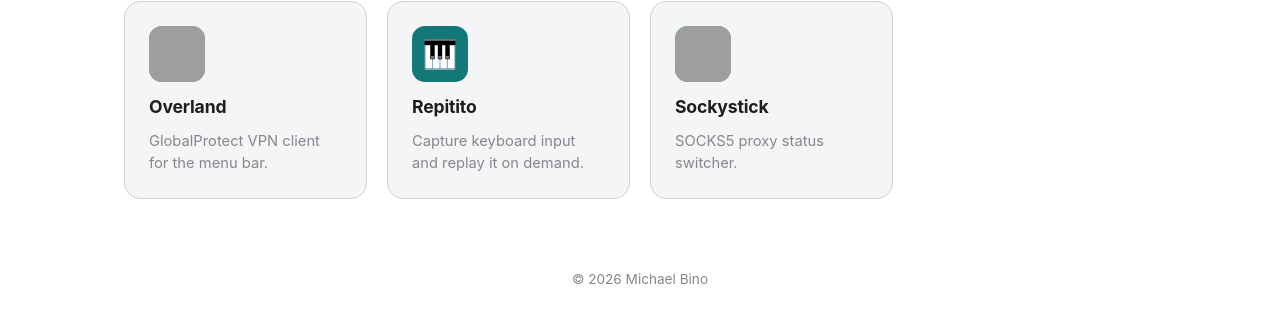
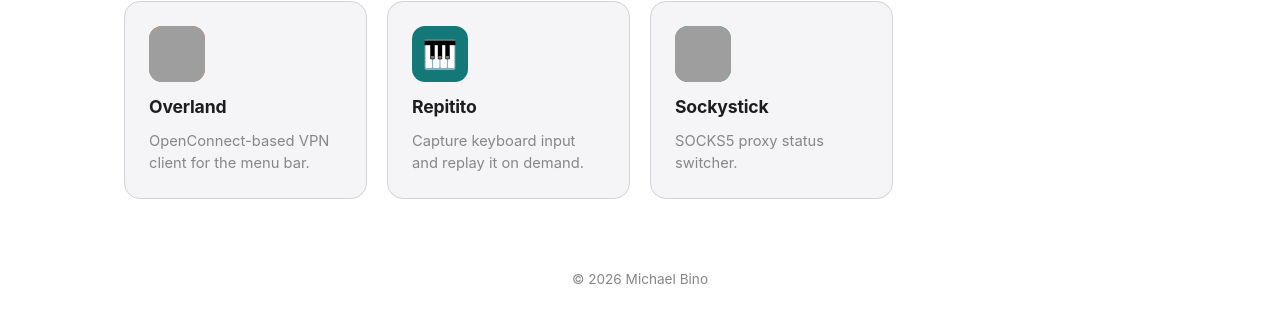
Before and after one commit to binoio/bino.io, a Jekyll site: the page built from index.html, in a window 1280 px wide. Shown: the part 951-1271 px from the top of the page. Built offline with Jekyll 4.4.1, drawn with Linux system fonts in a browser that asks for light colours; grey boxes are pictures that could not be loaded.

Commit message:
Overland tile: describe by OpenConnect rather than vendor name

```diff
--- a/index.html
+++ b/index.html
@@ -100,7 +100,7 @@ title: "Bino.io Apps"
     <a class="card overland" href="/overland/" style="--accent:#FF6D2D">
       <span class="mark"><img src="/overland/icon.png" alt="" loading="lazy"></span>
       <h2>Overland</h2>
-      <p>GlobalProtect VPN client for the menu bar.</p>
+      <p>OpenConnect-based VPN client for the menu bar.</p>
     </a>
 
     <a class="card repitito" href="/repitito/" style="--accent:#157878">
```
